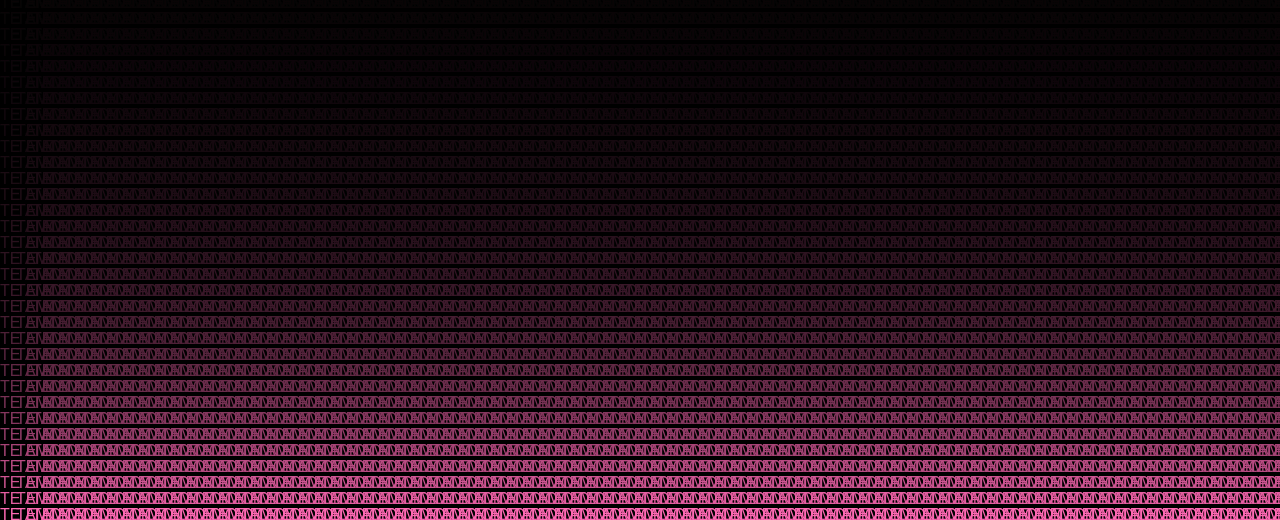
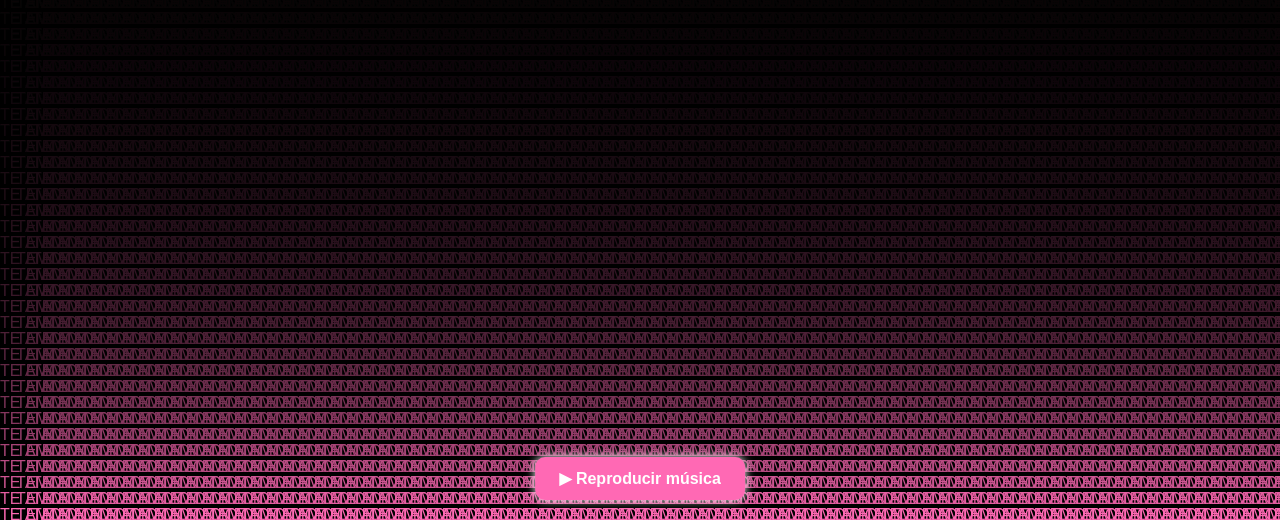
Before and after one commit to DOMI0004/Creaciones, a plain HTML site: page index.html in a window 1280 px wide. Shown: the part 280-800 px from the top of the page. Drawn offline with Linux system fonts and the light colour scheme.

Commit message:
Update index.html

```diff
--- a/index.html
+++ b/index.html
@@ -1,4 +1,3 @@
-
 <!DOCTYPE html>
 <html lang="es">
 <head>
@@ -28,6 +27,23 @@
       animation: desaparecer 2s ease-out forwards;
     }
 
+    #playButton {
+      position: fixed;
+      bottom: 20px;
+      left: 50%;
+      transform: translateX(-50%);
+      padding: 12px 24px;
+      font-size: 16px;
+      font-weight: bold;
+      background: #ff69b4;
+      border: none;
+      border-radius: 10px;
+      cursor: pointer;
+      z-index: 20;
+      color: white;
+      box-shadow: 0 0 10px white;
+    }
+
     @keyframes desaparecer {
       0% { opacity: 1; transform: scale(1); }
       100% { opacity: 0; transform: scale(2); }
@@ -36,6 +52,7 @@
 </head>
 <body>
   <canvas id="canvas"></canvas>
+  <button id="playButton">▶ Reproducir música</button>
 
   <!-- Hotel - Montell Fish -->
   <audio id="musica" src="https://ia802606.us.archive.org/35/items/montellfishhotel/Montell%20Fish%20-%20Hotel.mp3" preload="auto" loop></audio>
@@ -44,6 +61,7 @@
     const canvas = document.getElementById('canvas');
     const ctx = canvas.getContext('2d');
     const musica = document.getElementById('musica');
+    const playButton = document.getElementById('playButton');
 
     canvas.width = window.innerWidth;
     canvas.height = window.innerHeight;
@@ -92,25 +110,25 @@
       }, 2000);
     }
 
-    // Inicia música solo una vez
-    let musicaEmpezada = false;
-
     function iniciarAmor(event) {
       const x = event.clientX || event.touches[0].clientX;
       const y = event.clientY || event.touches[0].clientY;
 
       mostrarTeAmo(x, y);
-
-      if (!musicaEmpezada) {
-        musica.play().catch(e => {
-          console.log('El navegador bloqueó el audio hasta interacción directa');
-        });
-        musicaEmpezada = true;
-      }
     }
 
+    // Mostrar mensaje al clic
     document.addEventListener('click', iniciarAmor);
     document.addEventListener('touchstart', iniciarAmor);
+
+    // Botón para iniciar la música
+    playButton.addEventListener('click', () => {
+      musica.play().then(() => {
+        playButton.style.display = 'none';
+      }).catch((e) => {
+        alert('El navegador bloqueó el audio. Intenta tocar la pantalla nuevamente.');
+      });
+    });
   </script>
 </body>
 </html>
```
